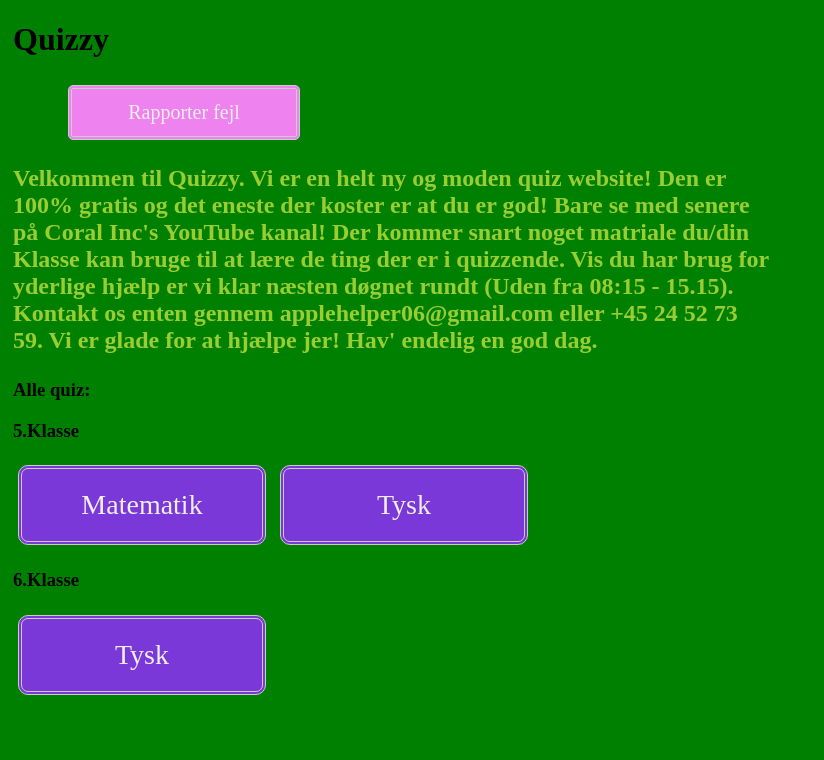
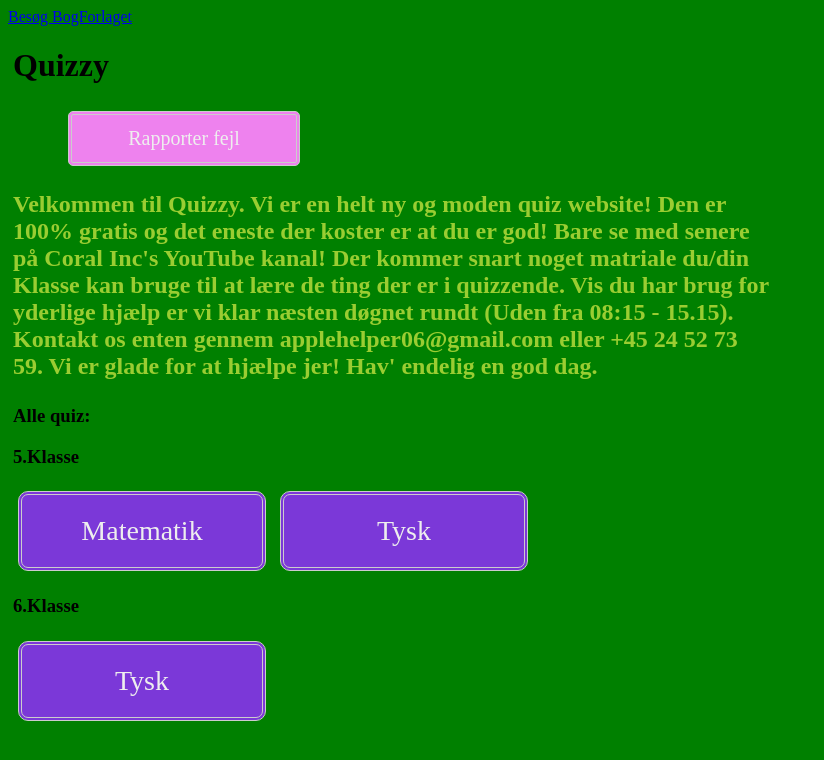
Before and after one commit to Coral-Inc/cquizzy, a plain HTML site: page index.html in a window 1280 px wide. Shown: the whole page, without its empty margins (0-824 px from the left). Drawn offline with Linux system fonts and the light colour scheme.

Commit message:
Update index.html

```diff
--- a/index.html
+++ b/index.html
@@ -2,6 +2,7 @@
 <html>
 <head>
 <title>Quizzy</title>
+    <a href="file:///C:/Users/henri/OneDrive/Skrivebord/BogForlaget/index.html">Besøg BogForlaget</a>
 </head>
 <body>
     <div class="ex-div">
```
